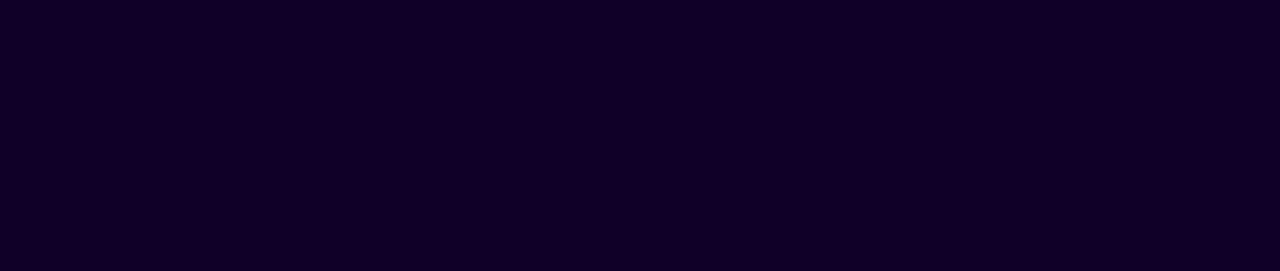
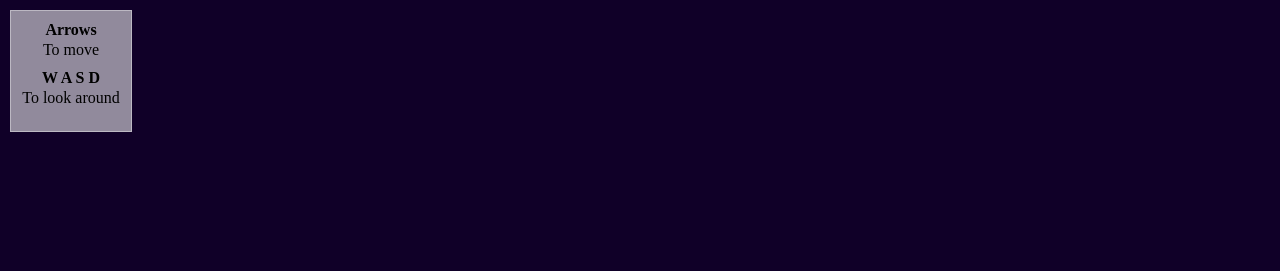
Before and after one commit to yonatanmn/threeDom, a website: page app/index.html in a window 1280 px wide. Shown: the top 271 px of the page. Drawn offline with nearby package versions, Linux system fonts and the light colour scheme; files that its build step writes are made by us from their sources.

Commit message:
instructions

```diff
--- a/app/index.html
+++ b/app/index.html
@@ -19,6 +19,13 @@
     <!--[if lt IE 10]>
       <p class="browsehappy">You are using an <strong>outdated</strong> browser. Please <a href="http://browsehappy.com/">upgrade your browser</a> to improve your experience.</p>
     <![endif]-->
+
+    <div class="instructions">
+      <div class="keys">Arrows</div>
+      <div class="behavior">To move</div>
+      <div class="keys">W A S D</div>
+      <div class="behavior">To look around</div>
+    </div>
 
       <!--<div id="viewport">
         <div id="camera">
--- a/app/scripts/main.js
+++ b/app/scripts/main.js
@@ -129,6 +129,7 @@ window.onload = function() {
   var world = new World(cam.node);
   world.updatePosition(new XYZ(0,800,-5000));
 
+
   //var roomHeight = 2000;
   //var room1 = new Room(world.node, new XYZ(),new Dimension3d(4000,roomHeight,3500),'first-room');
 
@@ -137,6 +138,8 @@ window.onload = function() {
   CssUtils.inject(field.node,
     CssUtils.bgImage(TEXTURES.GRASS,'1000px')
   );
+
+  //var sign = new Square(world,new Dimension2d(10000,10000),new XYZ(0,200,0),new XYZ(90,0,0),'');
 
 
   var letterHeight = 400;
--- a/app/styles/main.scss
+++ b/app/styles/main.scss
@@ -4,6 +4,28 @@ html {
   height: 100%;
   margin: 0;
   overflow: hidden
+}
+
+.instructions{
+  height: 100px;
+  width: 100px;
+  z-index: 10;
+  position: absolute;
+  top: 10px;
+  left: 10px;
+  color: rgb(0, 0, 0);
+  background-color: rgba(255, 255, 255, 0.54);
+  padding: 10px;
+  border: rgba(255, 255, 255, 0.39) 1px solid;
+  text-align: center;
+  .keys{
+    margin-bottom: 2px;
+    font-size: 16px;
+    font-weight: 800;
+  }
+  .behavior{
+    margin-bottom: 10px;
+  }
 }
 
 .shape{
```
